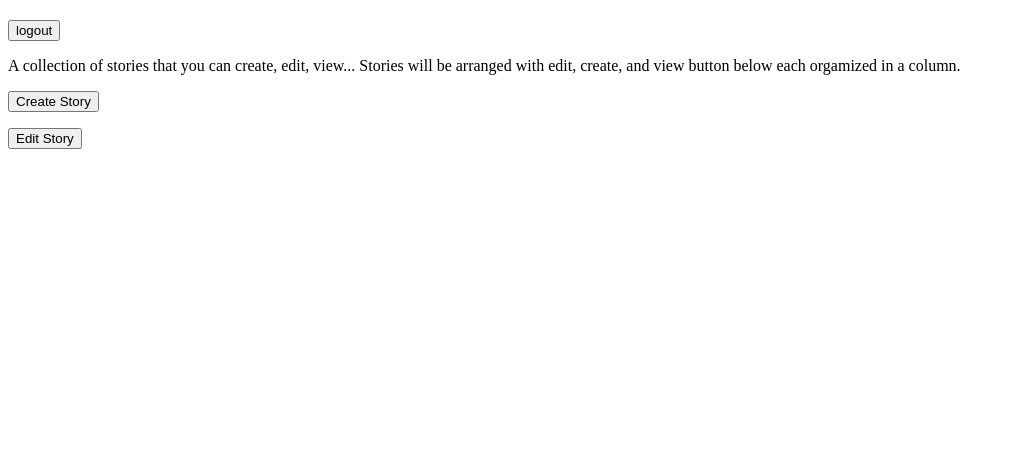
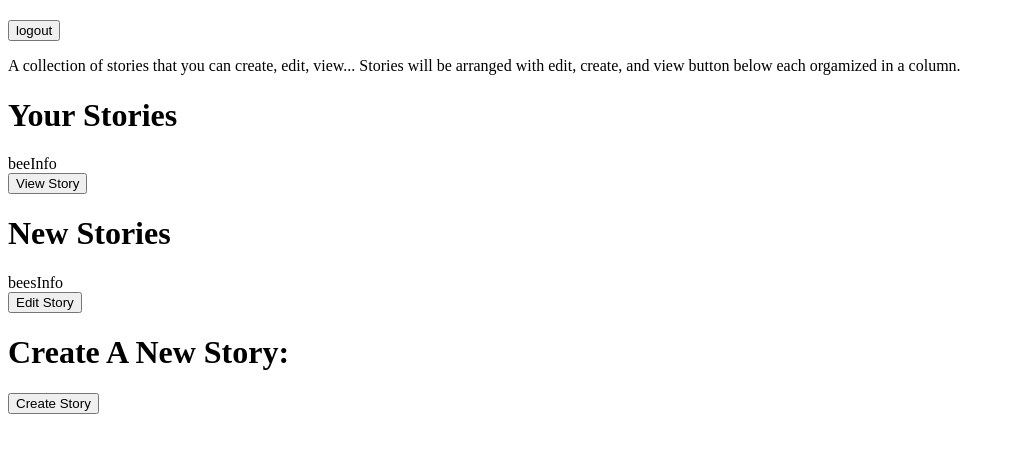
Before and after one commit to dllliu/p00_ADS, a Flask app: page /home in a window 1280 px wide. Shown: the part 134-587 px from the top of the page, without its empty margins (0-1015 px from the left). Run offline with Flask 2, Linux system fonts and the light colour scheme.

Commit message:
added to home page, now displays links that are dynmically rendered

```diff
--- a/app/app.py
+++ b/app/app.py
@@ -67,8 +67,11 @@ def logout():
 @app.route('/home')
 def home():
     storyName = "beeInfo"
-    username = "SamLubelsky"
-    return render_template("home_page.html", viewable_pages = db_tools.get_user_stories(username))
+    username = "SamLublsky"
+    viewable_pages, editable_pages = db_tools.get_user_stories(username)[0], db_tools.get_user_stories(username)[1]
+    print(viewable_pages)
+    return render_template("home_page.html",
+    viewable_stories = viewable_pages, editable_stories = editable_pages)
 
 
 if __name__ == "__main__": #false if this file imported as module
--- a/app/db_tools.py
+++ b/app/db_tools.py
@@ -93,11 +93,11 @@ def get_user_stories(username):
 
 add_story("beesInfo", "bees are cool", "AymanLublsky")
 # print(edit_story("beeInfo", ".  I hate bees :(", "Ayman"))
-print(get_table_list("storyInfo"))
+#print(get_table_list("storyInfo"))
 #print(verify_account("hello", "world"))
 #print(add_account("my", "name"))
 #print(get_table_list("UserInfo"))
-print(get_user_stories("SamLublsky"))
+#print(get_user_stories("SamLublsky"))
 
 db.commit()
 #db.close()
--- a/app/templates/home_page.html
+++ b/app/templates/home_page.html
@@ -21,20 +21,24 @@
     <p>
        A collection of stories that you can create, edit, view... Stories will be arranged with edit, create, and view button below each orgamized in a column.
     </p>
+    <h1> Your Stories</h1>
     {% for page in viewable_stories %}
-    {{StoryName}}
+    {{page}}
     <form action="/view" method = "POST">
        <input type="submit" value="View Story">
     </form>
     {% endfor %}
+    <h1> New Stories </h1>
+    {% for page in editable_stories %}
+    {{page}}
+    <form action="/edit" method = "POST">
+       <input type="submit" value="Edit Story">
+    </form>
+    {% endfor %}
+    <h1> Create A New Story: </h1>
     <form action="/create" method = "POST">
         <input type="submit" value="Create Story">
      </form>
-
-     <form action="/edit" method = "POST">
-        <input type="submit" value="Edit Story">
-     </form>
-
   </body>
 
 </html>
```
Also changed, not shown: data.db.
